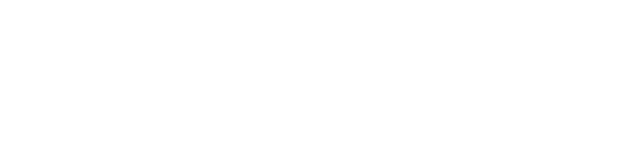
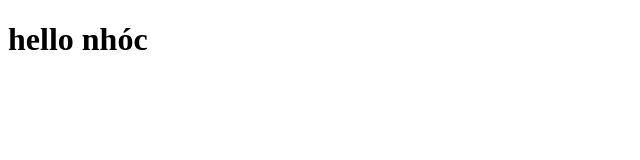
Before and after one commit to Anhphong3012/hello, a plain HTML site: page index.html in a window 1280 px wide. Shown: the whole page, without its empty margins (0-640 px from the left). Drawn offline with Linux system fonts and the light colour scheme.

Commit message:
Update index.html

```diff
--- a/index.html
+++ b/index.html
@@ -6,6 +6,6 @@
     <title>Document</title>
 </head>
 <body>
-
+    <h1>hello nhóc</h1>
 </body>
 </html>
```
